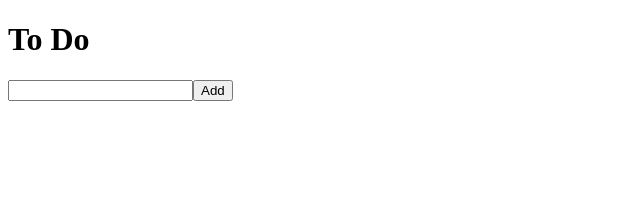
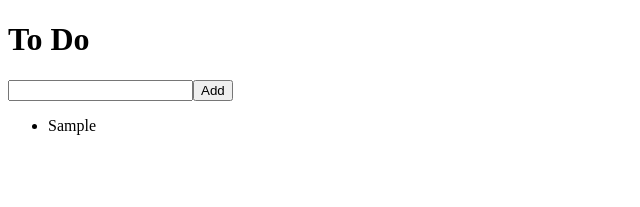
Before and after one commit to jungHyeonS/react-redux, a React (Create React App) app: page / in a window 1280 px wide. Both pictures are taken after typing "Sample" into the empty fields and a click on the button "Add". Shown: the top 207 px of the page, without its empty margins (0-640 px from the left). Built offline with nearby package versions, Linux system fonts and the light colour scheme.

Commit message:
feat : useDispatch

```diff
--- a/src/routes/Home.js
+++ b/src/routes/Home.js
@@ -1,19 +1,20 @@
 import { useState } from "react";
-import { connect, useSelector } from "react-redux";
+import { connect, useDispatch, useSelector } from "react-redux";
+import { addToDo } from "../store";
 
 // const Home = ({toDos}) => {
 const Home = () => {
     const [text,setText] = useState("");
-
+    const dispatch = useDispatch();
     const toDos = useSelector((state) => state);
     const onChange = (e) => {
         setText(e.target.value);
     }
     const onSubmit = (e) => {
         e.preventDefault();
+        dispatch(addToDo(text))
         setText("");
     }
-    console.log(toDos);
     return (
         <>
             <h1>To Do</h1>
@@ -21,7 +22,13 @@ const Home = () => {
                 <input type="text" value={text} onChange={onChange}/>
                 <button>Add</button>
             </form>
-            <ul></ul>
+            <ul>
+                {toDos.map((item,index)=>(
+                    <li key={index}>
+                        {item.text}
+                    </li>
+                ))}
+            </ul>
         </>
     )
 }
--- a/src/store.js
+++ b/src/store.js
@@ -19,7 +19,7 @@ export const deleteTodo = (id) => {
     }
 }
 
-const reducer = (state = ["hello"],action) => {
+const reducer = (state = [],action) => {
     switch(action.type){
         case ADD:
             return [{text:action.text,id:action.id},...state]
```
